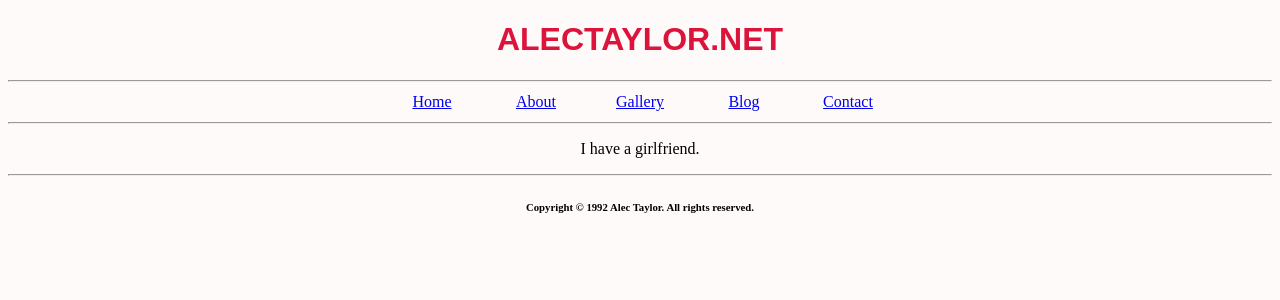
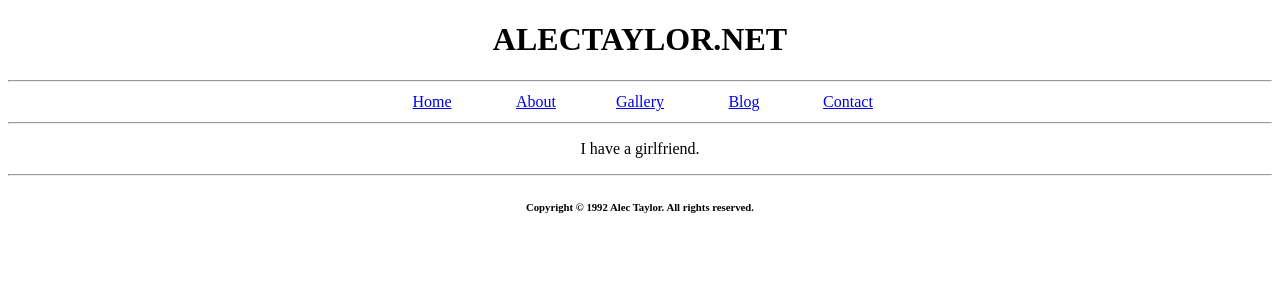
Before and after one commit to alectaylor2/alectaylor2.github.io, a PHP site: page /about.html in a window 1280 px wide. Shown: the top 300 px of the page. Run offline with PHP 8.4, Linux system fonts and the light colour scheme.

Commit message:
Update style.css

```diff
--- a/style.css
+++ b/style.css
@@ -1,15 +1,5 @@
-aside {
-  font-style: italic;
-  }
-
 body {
-  background-color: snow;
   text-align: center;
-  }
-
-h1 {
-  color: crimson;
-  font-family: Arial, sans-serif;
   }
 
 table {
```
